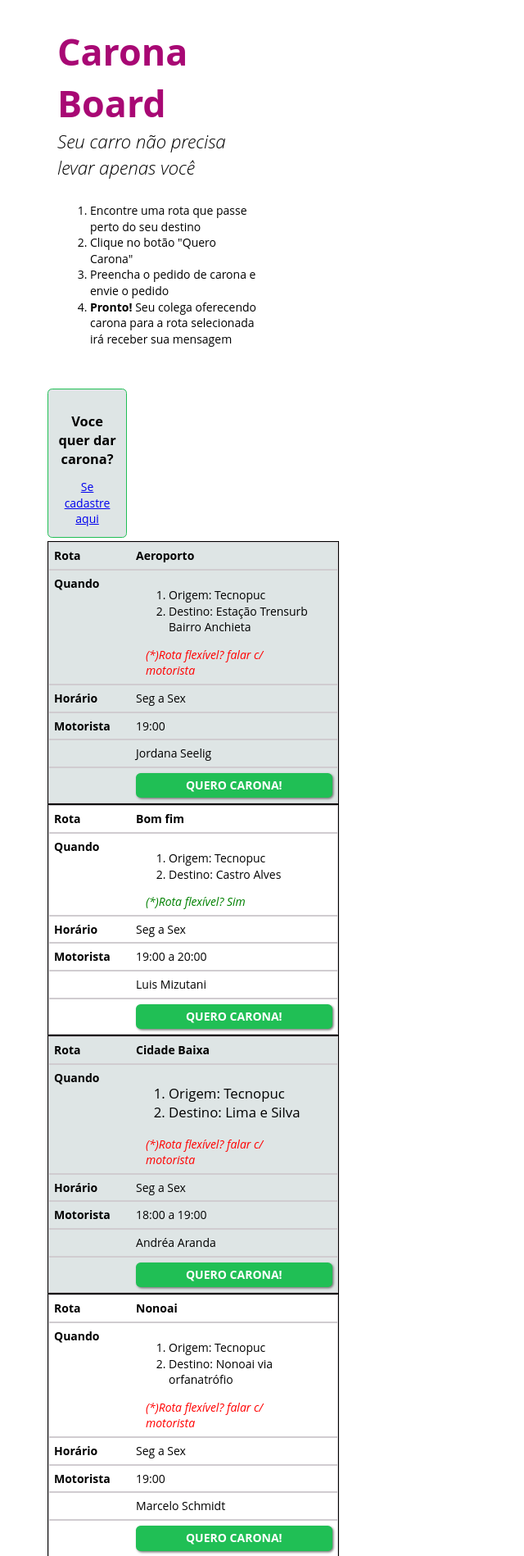
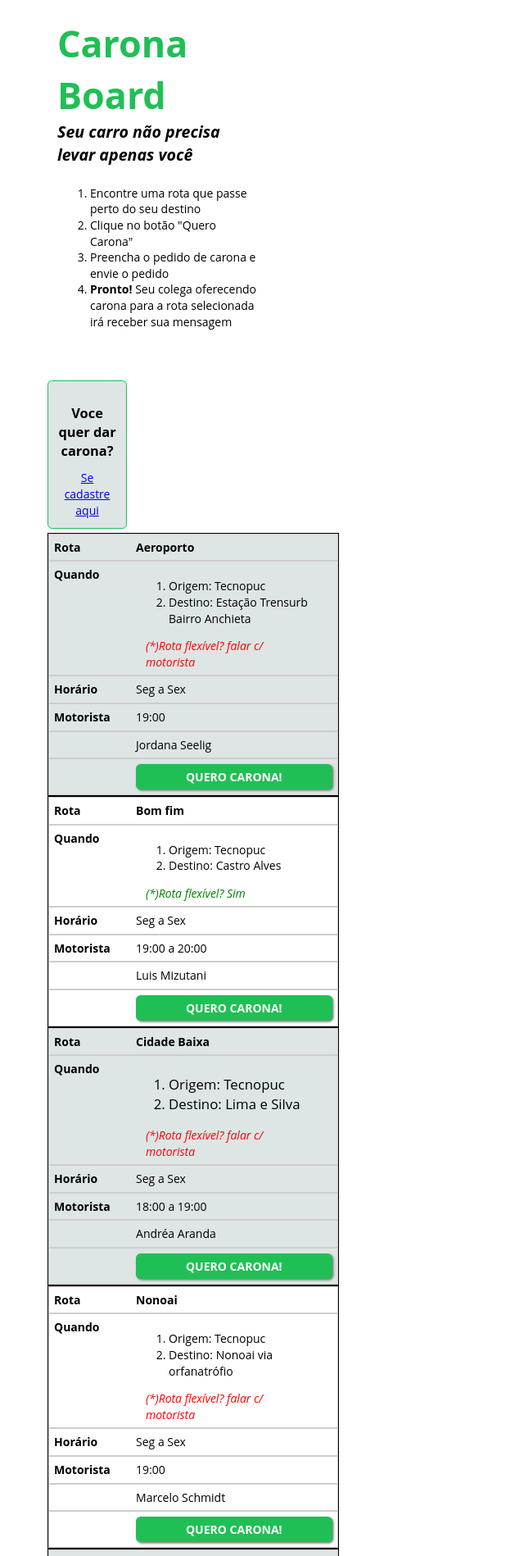
Before and after one commit to transportelivre/caronaboard, a PHP site: page / in a window 1280 px wide. Shown: the top 1898 px of the page at 82% size, without its empty margins (0-640 px from the left). Run offline with PHP 8.4, Linux system fonts and the light colour scheme; some libraries are stand-ins or nearby versions.

Commit message:
title color

```diff
--- a/index.css
+++ b/index.css
@@ -56,21 +56,22 @@ body {
 	font: 14px/1.4 'Open Sans', Arial;
 }
 #page-wrap {
-	margin: 20px 50px;
+	margin: 10px 50px;
 }
 p {
 	margin: 20px 0;
 }
 h1 {
-	color: #A80874;
+	color: #20BF55;
 	font-size: 3.2em;
 	margin: 0;
 }
 h2 {
-	font-size: 1.6em;
+	font-size: 1.4em;
 	margin: 0 0 1.2em 0;
 	font-style: italic;
-	font-weight: 200;
+	font-weight: 700;
+	color: #000000;
 }
 h3 {
 	margin: 16px 0 12px 0;
@@ -136,7 +137,7 @@ td, th {
 #dar_carona {
 	display: block;
 	width: 20%;
-	margin: 7% 0 0 0;
+	margin: 10% 0 0 0;
 	border-radius: 0.4em;
 	border: solid 1px #20BF55;
 	background-color: #DEE5E5;
```
